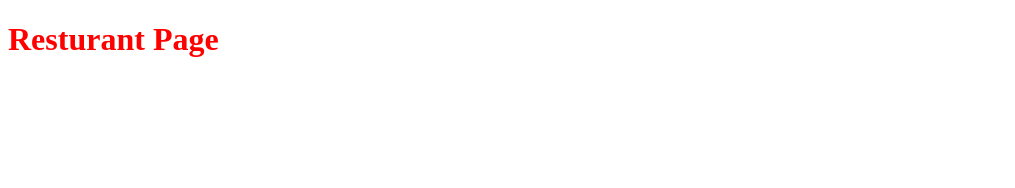
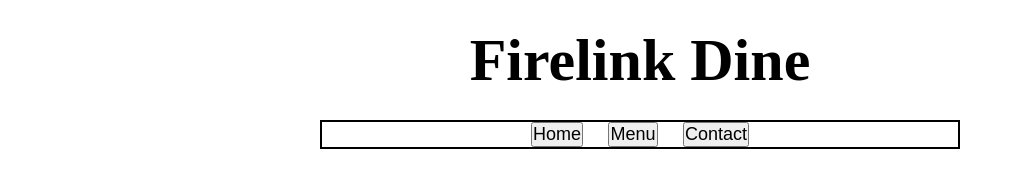
Before and after one commit to maskudo/ResturantPage, a website built with webpack: page src/index.html in a window 1280 px wide. Shown: the whole page, without its empty margins (0-1015 px from the left). Built offline with nearby package versions, Linux system fonts and the light colour scheme.

Commit message:
added header and nav buttons

```diff
--- /dev/null
+++ b/src/home.js
@@ -0,0 +1,4 @@
+export function renderHome(){
+    const home = document.createElement('div')
+
+}
--- a/src/index.html
+++ b/src/index.html
@@ -4,9 +4,9 @@
     <meta charset="UTF-8">
     <meta http-equiv="X-UA-Compatible" content="IE=edge">
     <meta name="viewport" content="width=device-width, initial-scale=1.0">
-    <title>Resturant Page</title>
+    <title>Firelink Dine</title>
 </head>
 <body>
-    <h1>Resturant Page</h1>
+    <div id='content'></div>
 </body>
 </html>
--- a/src/index.js
+++ b/src/index.js
@@ -1,4 +1,55 @@
 import "./style.css";
+import "./home.js";
+import "./menu.js";
+import "./contact.js";
 
-console.log("hello");
-console.log("world");
+
+const content = document.querySelector('#content');
+
+function createHeader(){
+    const header = document.createElement('header');
+    const resturantName = document.createElement('h1');
+
+    resturantName.textContent = 'Firelink Dine';
+    header.appendChild(resturantName);
+
+    content.appendChild(header);
+}
+function createNav(){
+    const nav = document.createElement('nav');
+    nav.classList.add('navBox');
+
+    const home = document.createElement('button');
+    home.textContent = 'Home';
+    home.id = 'home';
+    nav.append(home);
+
+    home.addEventListener('click',e => {
+        //set active
+        //render
+    })
+
+    const menu = document.createElement('button');
+    menu.textContent = 'Menu'
+    menu.id = 'menu';
+    nav.append(menu);
+
+
+    const contact = document.createElement('button');
+    contact.textContent = 'Contact';
+    contact.id = 'contact';
+    nav.append(contact);
+
+    content.append(nav);
+}
+
+function setActive(navButton){
+    home.classList.remove('active')
+    menu.classList.remove('active')
+    contact.classList.remove('active')
+
+    navButton.classList.add('active')
+}
+
+createHeader();
+createNav();
--- a/src/style.css
+++ b/src/style.css
@@ -1,3 +1,24 @@
-h1{
-    color:red;
+*{
+    margin: 0%;
+    padding: 0%;
+    box-sizing: border-box;
 }
+header{
+    display: block;
+    margin: auto;
+    text-align: center;
+    font-size: 30px;
+    margin: 2% auto;
+}
+.navBox{
+    margin: auto;
+    width: 50%;
+    display: flex;
+    justify-content: center;
+    border: solid black 2px;
+    margin: 2% auto;
+}
+.navBox button{
+    font-size: 18px;
+    margin: 0 2%;
+}
```
Also changed, not shown: src/contact.js (added), src/menu.js (added).
